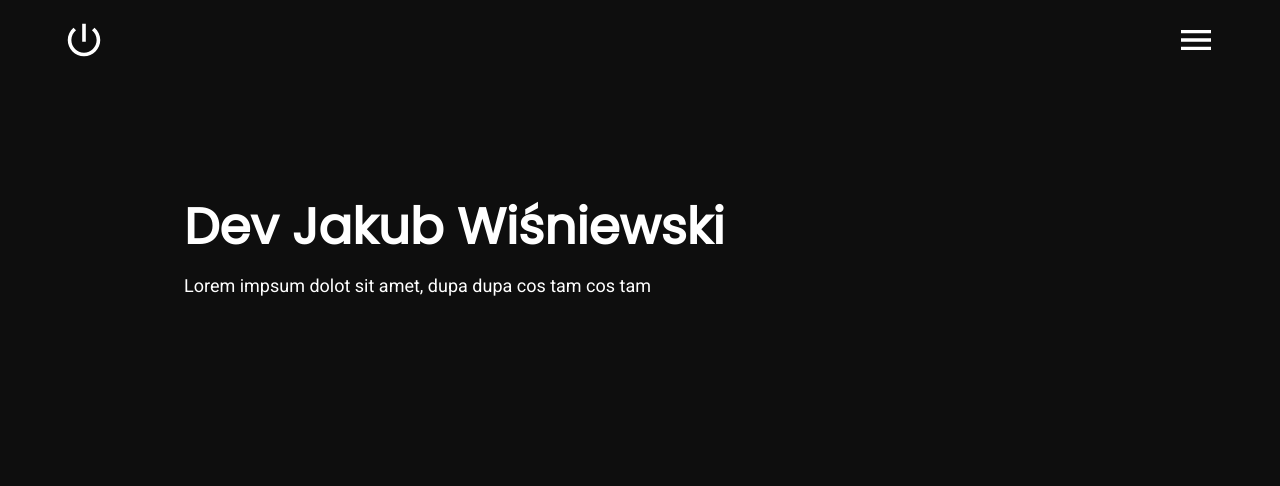
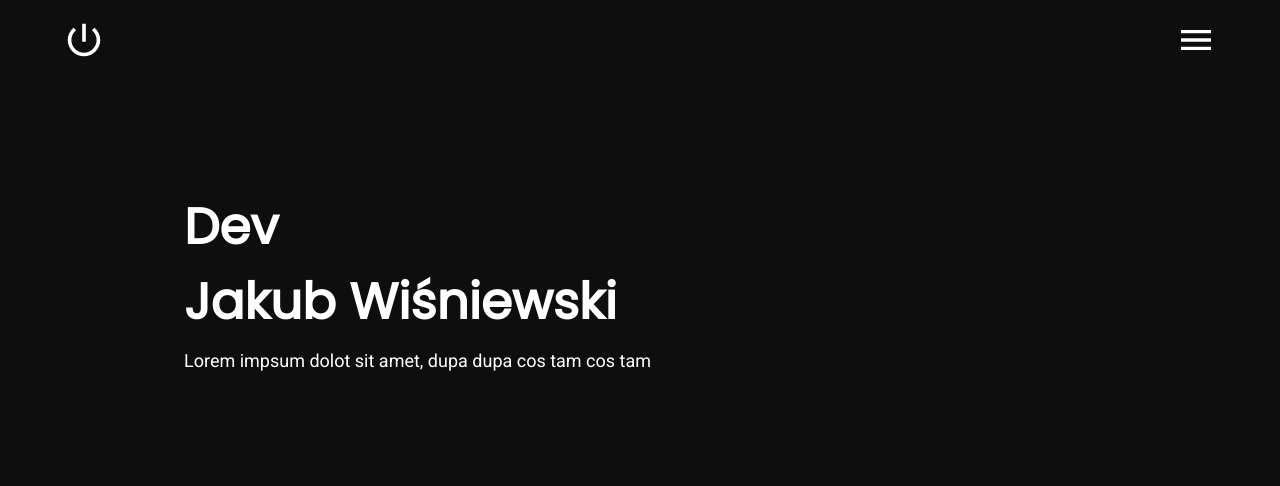
Before and after one commit to xaaza007/portfolio, a plain HTML site: page index.html in a window 1280 px wide. Shown: the top 486 px of the page. Drawn offline with nearby package versions, Linux system fonts and the light colour scheme.

Commit message:
header1 change

```diff
--- a/index.html
+++ b/index.html
@@ -28,7 +28,7 @@
       </nav>
 
       <header>
-        <h1 class="anim load-hidden">Dev Jakub Wiśniewski</h1>
+        <h1 class="anim load-hidden">Dev<br>Jakub Wiśniewski</h1>
         <p class="anim">Lorem impsum dolot sit amet, dupa dupa cos tam cos tam</p>
       </header>
 
```
